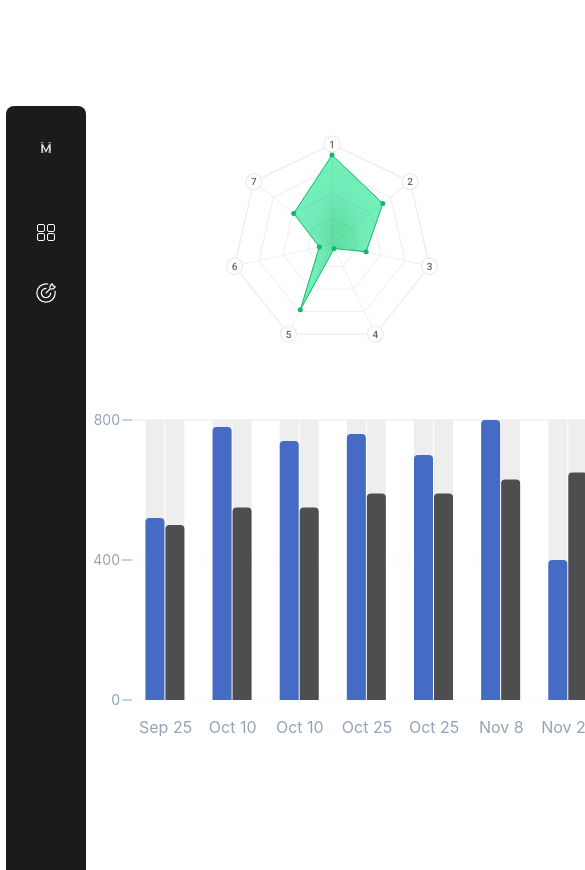
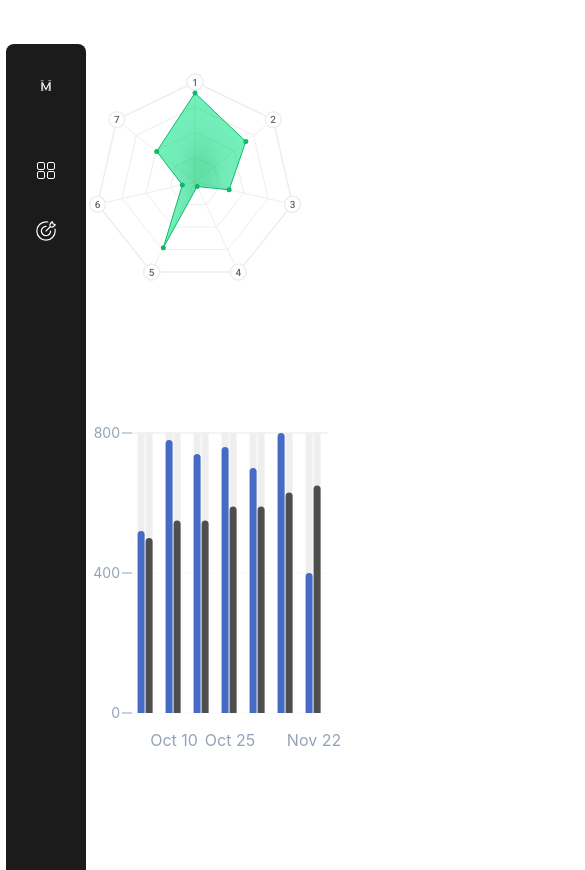
Before and after one commit to Orujhimaru/max_odyssey, a React (Vite) app: page / in a window 390 px wide. Shown: the top 870 px of the page, 585 px wide, since content can reach past the window. Before the commit the page ends 844 px from the top, so only its background shows below. Built offline with nearby package versions, Linux system fonts and the light colour scheme.

Commit message:
design: ScoreColumnChart responsiveness finished

```diff
--- a/src/components/ScoreColumnGraph/ScoreColumn.css
+++ b/src/components/ScoreColumnGraph/ScoreColumn.css
@@ -1,11 +1,18 @@
+/* Remove or scope the universal selector */
+/* * {
+  margin: 0;
+  padding: 0;
+  box-sizing: border-box;
+} */
+
 .chart-container {
+  box-sizing: content-box;
   width: 100%;
   max-width: 700px;
   /* padding: 24px; */
   background-color: white;
   border-radius: 16px;
-  min-width: 600px;
-  box-sizing: content-box;
+  /* min-width: 600px; */
 }
 
 .recharts-cartesian-axis-ticks {
@@ -72,6 +79,32 @@ path[class="recharts-rectangle recharts-tooltip-cursor"] {
   transition: fill 0.3s ease-in-out;
 }
 
+/* Target the chart container specifically */
+.charts-container {
+  width: 100%;
+  height: 500px;
+  box-sizing: content-box;
+}
+
+/* Force Recharts to be responsive */
+.recharts-wrapper,
+.recharts-surface,
+.recharts-responsive-container {
+  max-width: 700px !important;
+  width: 100% !important;
+  height: 100% !important;
+  min-width: unset !important;
+  min-height: unset !important;
+  max-height: none !important;
+  box-sizing: border-box !important;
+}
+
+/* Ensure the SVG takes full space */
+.recharts-wrapper svg {
+  width: 100% !important;
+  height: 100% !important;
+}
+
 /* Override Recharts default active bar style */
 .recharts-active-bar {
   fill: inherit !important;
--- a/src/components/ScoreColumnGraph/ScoreColumn.jsx
+++ b/src/components/ScoreColumnGraph/ScoreColumn.jsx
@@ -41,7 +41,7 @@ export default function ScoreColumnGraph() {
   };
 
   return (
-    <div className="chart-container">
+    <div className="charts-container">
       <ResponsiveContainer width="100%" height={350}>
         <BarChart
           data={data}
```
